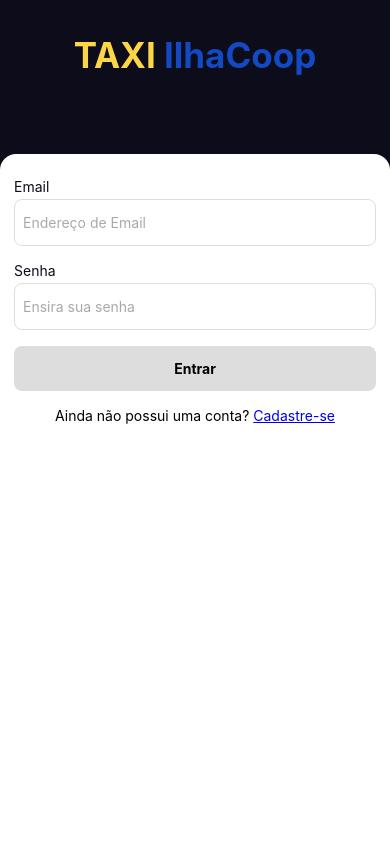
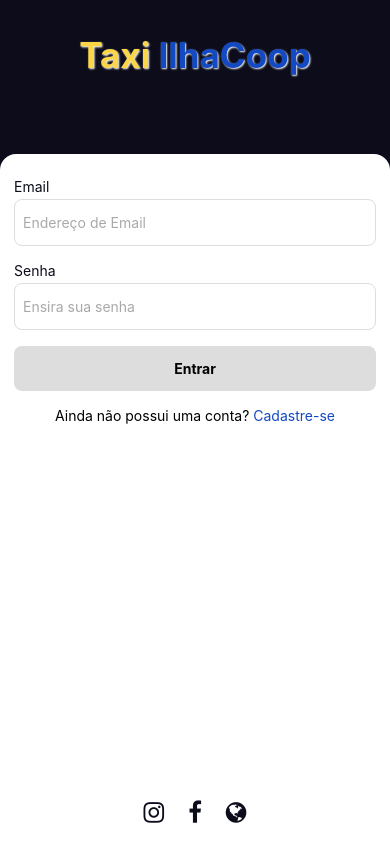
Before and after one commit to Marciolsc/taxiApp, a React Native app: screen / in a window 390 px wide. Built offline with nearby package versions, Linux system fonts and the light colour scheme.

Commit message:
mudança de estilo da logo

```diff
--- a/src/app/index.tsx
+++ b/src/app/index.tsx
@@ -1,27 +1,33 @@
-import { View, Text, StyleSheet, TextInput, Pressable} from 'react-native';
+import { View, Text, StyleSheet, TextInput, Pressable, Linking } from 'react-native';
 import colors from '@/constants/colors';
-import {Link} from 'expo-router'
+import { FontAwesome } from '@expo/vector-icons';
 
 export default function Login() {
-
   return (
-
     <View style={styles.container}>
       <View style={styles.header}>
         <View style={{ flex: 1, justifyContent: 'center', alignItems: 'center' }}>
-          <Text style={styles.logoText}>
-            TAXI<Text style={{ color: colors.azul_Taxi }}> IlhaCoop</Text>
+          <Text
+            style={[
+              styles.logoText,
+              { textShadowColor: '#fff', textShadowOffset: { width: 1, height: 1 }, textShadowRadius: 2, },]}>Taxi
+            <Text
+              style={[
+                styles.logoText,
+                { color: colors.azul_Taxi, textShadowColor: '#fff', textShadowOffset: { width: 1, height: 1 }, textShadowRadius: 2 },]}> IlhaCoop
+            </Text>
           </Text>
         </View>
       </View>
 
       <View style={styles.form}>
         <View>
-          <Text style= {styles.label}>Email</Text>
+          <Text style={styles.label}>Email</Text>
           <TextInput
-            placeholder='Endereço de Email'
+            placeholder="Endereço de Email"
             placeholderTextColor="#A9A9A9"
-            style={styles.input}/>
+            style={styles.input}
+          />
         </View>
 
         <View>
@@ -34,21 +40,38 @@ export default function Login() {
           />
         </View>
 
-        <Pressable style = {styles.button}>
-          <Text style ={ styles.buttonText}>Entrar</Text>
+        <Pressable style={styles.button}>
+          <Text style={styles.buttonText}>Entrar</Text>
         </Pressable>
 
-          <Text style={{ textAlign: 'center', marginTop: 16 }} >Ainda não possui uma conta? <a href="/(auth)/signup/page">Cadastre-se</a></Text>
-
+        <Text style={{ textAlign: 'center', marginTop: 16 }}>
+          Ainda não possui uma conta?{' '}
+          <Text
+            style={{ color: colors.azul_Taxi }}
+            onPress={() => Linking.openURL('/(auth)/signup/page')}
+          >
+            Cadastre-se
+          </Text>
+        </Text>
       </View>
 
+      {/* Rodapé com redes sociais */}
+      <View style={styles.footer}>
+        <Pressable onPress={() => Linking.openURL('https://www.instagram.com/taxiilha/')}>
+          <FontAwesome name="instagram" size={24} color={colors.zinc} style={styles.icon} />
+        </Pressable>
+        <Pressable onPress={() => Linking.openURL('https://www.facebook.com/ilhacoop/?locale=pt_BR')}>
+          <FontAwesome name="facebook" size={24} color={colors.zinc} style={styles.icon} />
+        </Pressable>
+        <Pressable onPress={() => Linking.openURL('https://classificadosilha.com.br/listing/taxi-ilhacoop/')}>
+          <FontAwesome name="globe" size={24} color={colors.zinc} style={styles.icon} />
+        </Pressable>
+      </View>
     </View>
   );
 }
 
-
 const styles = StyleSheet.create({
-
   container: {
     flex: 1,
     paddingTop: 34,
@@ -59,7 +82,6 @@ const styles = StyleSheet.create({
     paddingLeft: 14,
     paddingRight: 14,
     paddingBottom: 70,
-
   },
 
   logoText: {
@@ -70,9 +92,9 @@ const styles = StyleSheet.create({
   },
 
   form: {
-    flex:1,
+    flex: 1,
     backgroundColor: colors.white,
-    borderTopLeftRadius:16,
+    borderTopLeftRadius: 16,
     borderTopRightRadius: 16,
     paddingTop: 24,
     paddingLeft: 14,
@@ -108,10 +130,16 @@ const styles = StyleSheet.create({
     fontWeight: 'bold',
   },
 
-  link: {
-    marginTop: 16,
-    textAlign: 'center',
-
+  footer: {
+    flexDirection: 'row',
+    justifyContent: 'center',
+    alignItems: 'center',
+    paddingBottom: 20,
+    paddingTop: 10,
+    backgroundColor: colors.white,
   },
 
+  icon: {
+    marginHorizontal: 12,
+  },
 });
```
